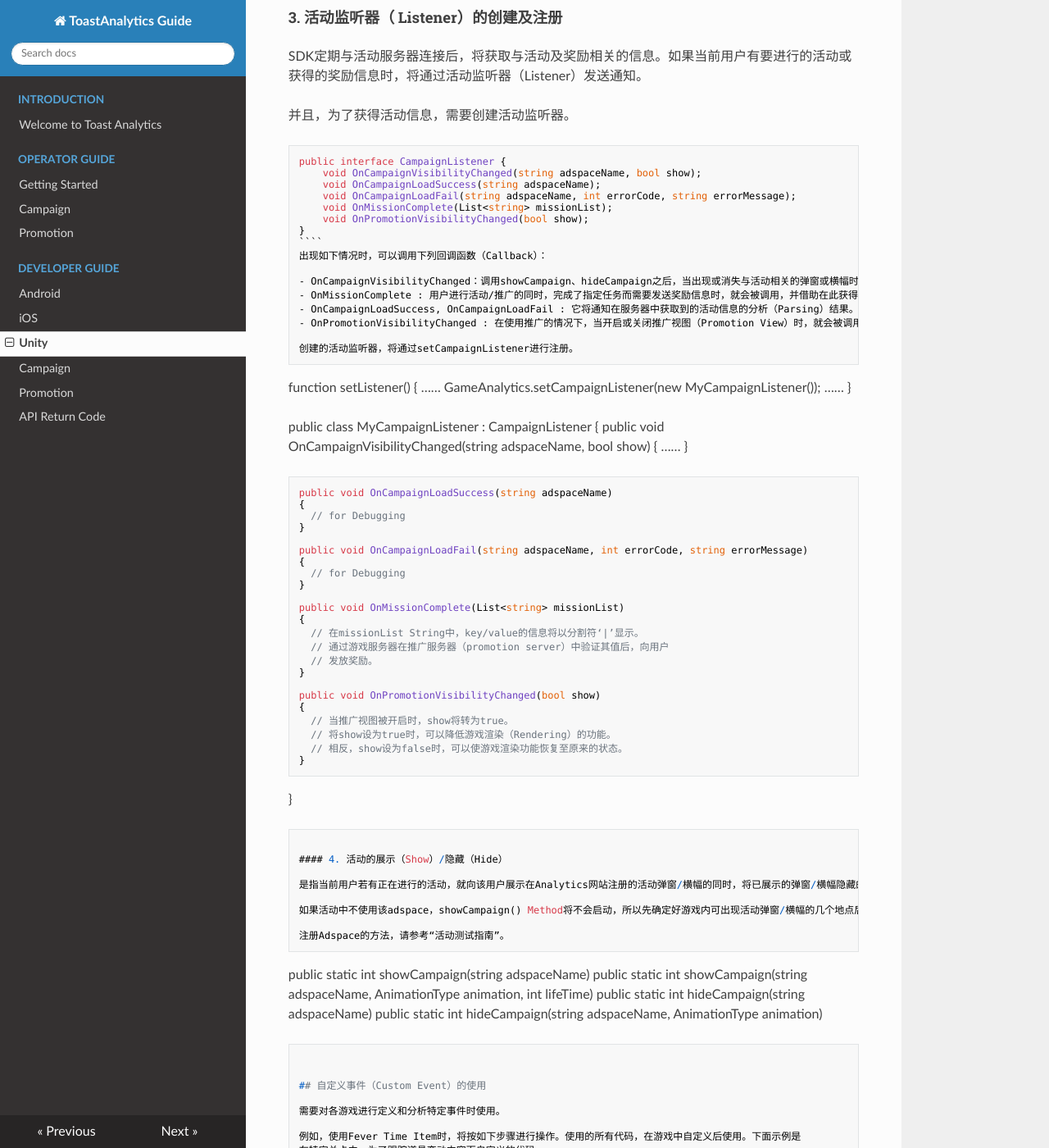
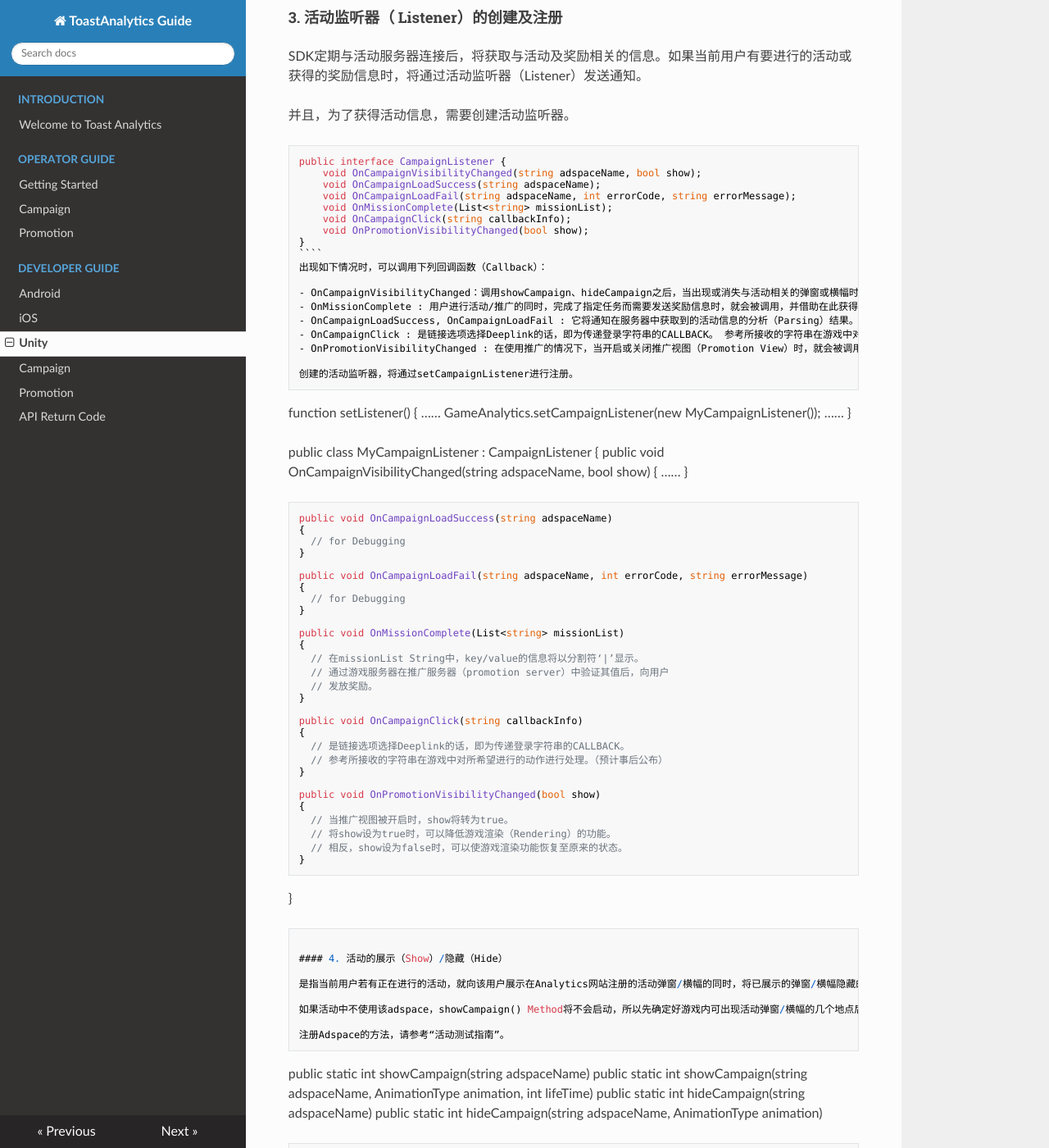
Before and after one commit to ToastAnalytics/ToastAnalytics_ZH, an MkDocs documentation site: the page built from docs/Developer/6. Unity Developer Guide.md, in a window 1280 px wide and 1400 px high, scrolled down 8281 px. Shown: the whole window at 82% size. Built offline with MkDocs 1.6.1, drawn with Linux system fonts in a browser that asks for light colours; nearby versions of some CDN libraries; old or Windows-style settings are respelled for this version of MkDocs.

Commit message:
Update 6. Unity Developer Guide.md

`````diff
--- a/docs/Developer/6. Unity Developer Guide.md
+++ b/docs/Developer/6. Unity Developer Guide.md
@@ -270,6 +270,7 @@ public interface CampaignListener {
     void OnCampaignLoadSuccess(string adspaceName);
     void OnCampaignLoadFail(string adspaceName, int errorCode, string errorMessage);
     void OnMissionComplete(List<string> missionList);
+    void OnCampaignClick(string callbackInfo);
     void OnPromotionVisibilityChanged(bool show);
 }
 ````
@@ -278,6 +279,7 @@ public interface CampaignListener {
 - OnCampaignVisibilityChanged：调用showCampaign、hideCampaign之后，当出现或消失与活动相关的弹窗或横幅时，
 - OnMissionComplete : 用户进行活动/推广的同时，完成了指定任务而需要发送奖励信息时，就会被调用，并借助在此获得的信息，通过游戏服务器向用户发放奖励。与活动奖励相关的流程，请参考“活动应用指南”。
 - OnCampaignLoadSuccess, OnCampaignLoadFail : 它将通知在服务器中获取到的活动信息的分析（Parsing）结果。在游戏里无需特殊处理该回调函数（Callback），它只是为了确认log而提供的回调函数罢了。
+- OnCampaignClick : 是链接选项选择Deeplink的话，即为传递登录字符串的CALLBACK。 参考所接收的字符串在游戏中对所希望进行的动作进行处理。（预计事后公布）
 - OnPromotionVisibilityChanged : 在使用推广的情况下，当开启或关闭推广视图（Promotion View）时，就会被调用。
 
 创建的活动监听器，将通过setCampaignListener进行注册。
@@ -310,6 +312,12 @@ public class MyCampaignListener : CampaignListener
       // 在missionList String中，key/value的信息将以分割符‘|’显示。
       // 通过游戏服务器在推广服务器（promotion server）中验证其值后，向用户
       // 发放奖励。
+    }
+
+    public void OnCampaignClick(string callbackInfo)
+    {
+      // 是链接选项选择Deeplink的话，即为传递登录字符串的CALLBACK。
+      // 参考所接收的字符串在游戏中对所希望进行的动作进行处理。（预计事后公布）
     }
 
     public void OnPromotionVisibilityChanged(bool show)
`````
